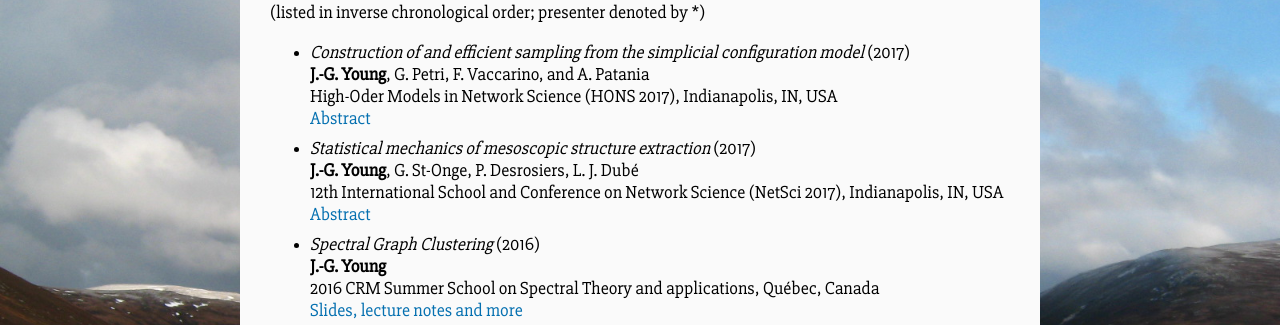
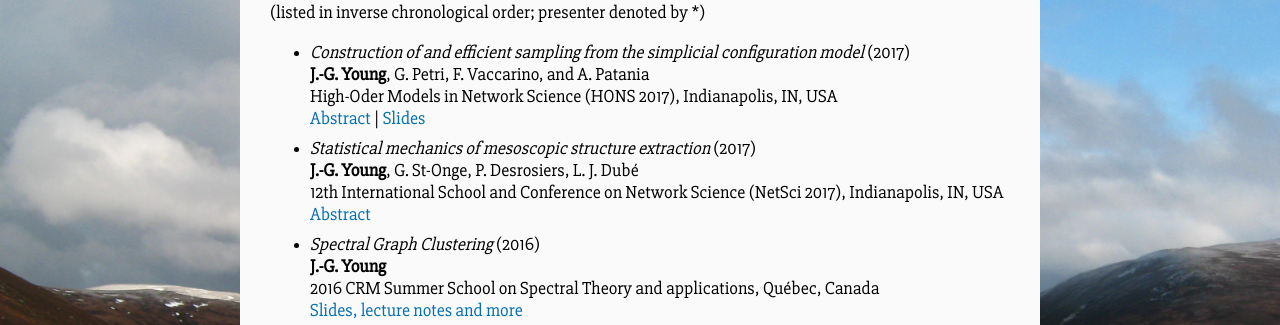
Before and after one commit to jg-you/jg-you.github.io, a Jekyll site: the page built from publications.md, in a window 1280 px wide and 900 px high, scrolled down 1877 px. Shown: the part 153-478 px from the top of the window. Built offline with Jekyll 4.4.1, drawn with Linux system fonts in a browser that asks for light colours; comment, search, counter and statistics services are not loaded.

Commit message:
Slides scm

```diff
--- a/publications.md
+++ b/publications.md
@@ -86,7 +86,8 @@ Sci. Rep., **3**, 2171 (2013)<br/>
 * _Construction of and efficient sampling from the simplicial configuration model_ (2017)<br/>
 **J.-G. Young**, G. Petri, F. Vaccarino, and A. Patania<br/>
 High-Oder Models in Network Science (HONS 2017), Indianapolis, IN, USA<br/>
-[Abstract](files/hons2017_abstract.pdf)
+[Abstract](files/hons2017_abstract.pdf) |
+[Slides](https://speakerdeck.com/jgyou/construction-of-and-efficient-sampling-from-the-simplicial-configuration-model)
 
 * _Statistical mechanics of mesoscopic structure extraction_ (2017)<br/>
 **J.-G. Young**, G. St-Onge, P. Desrosiers, L. J. Dubé<br/>
```
